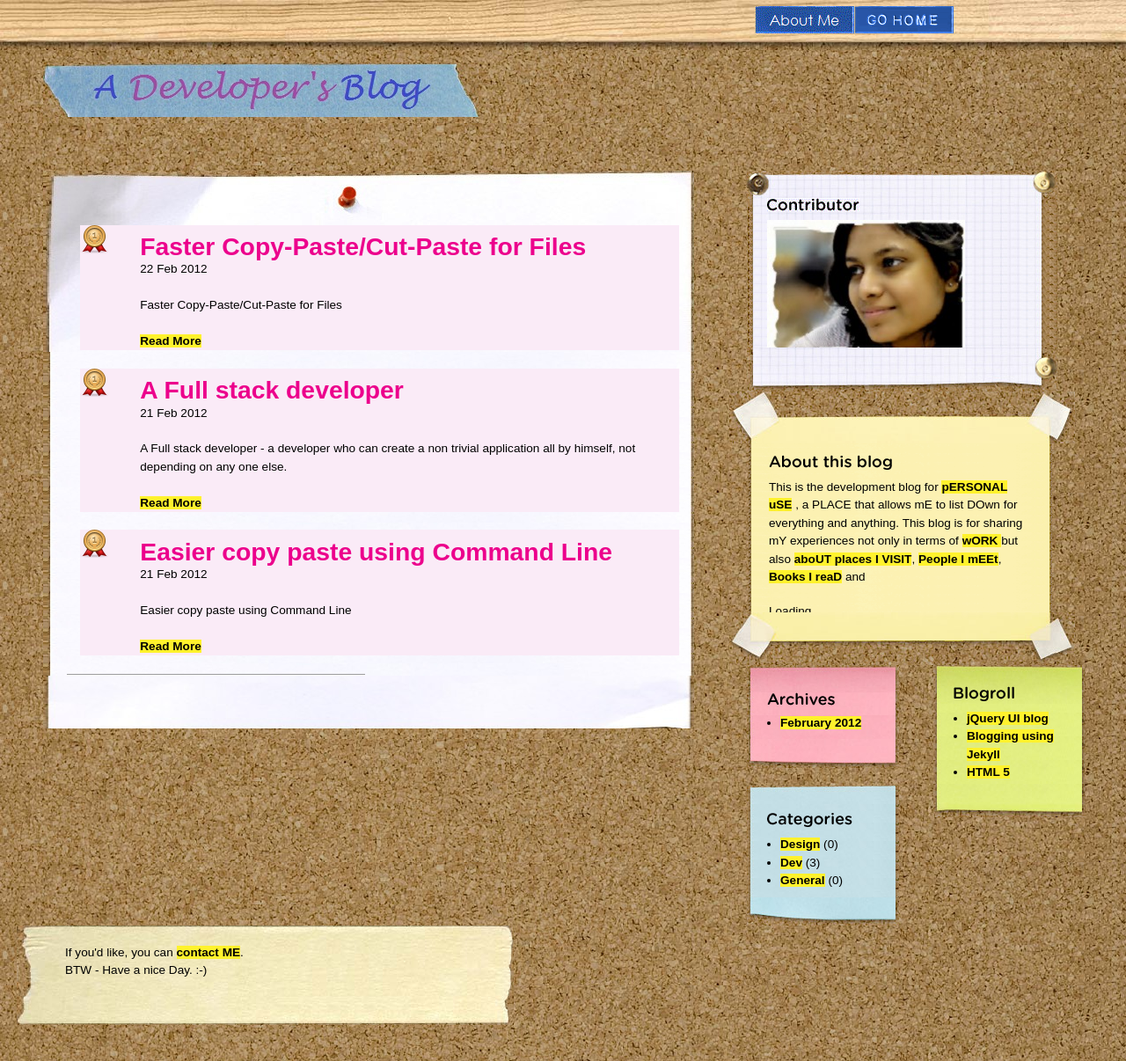
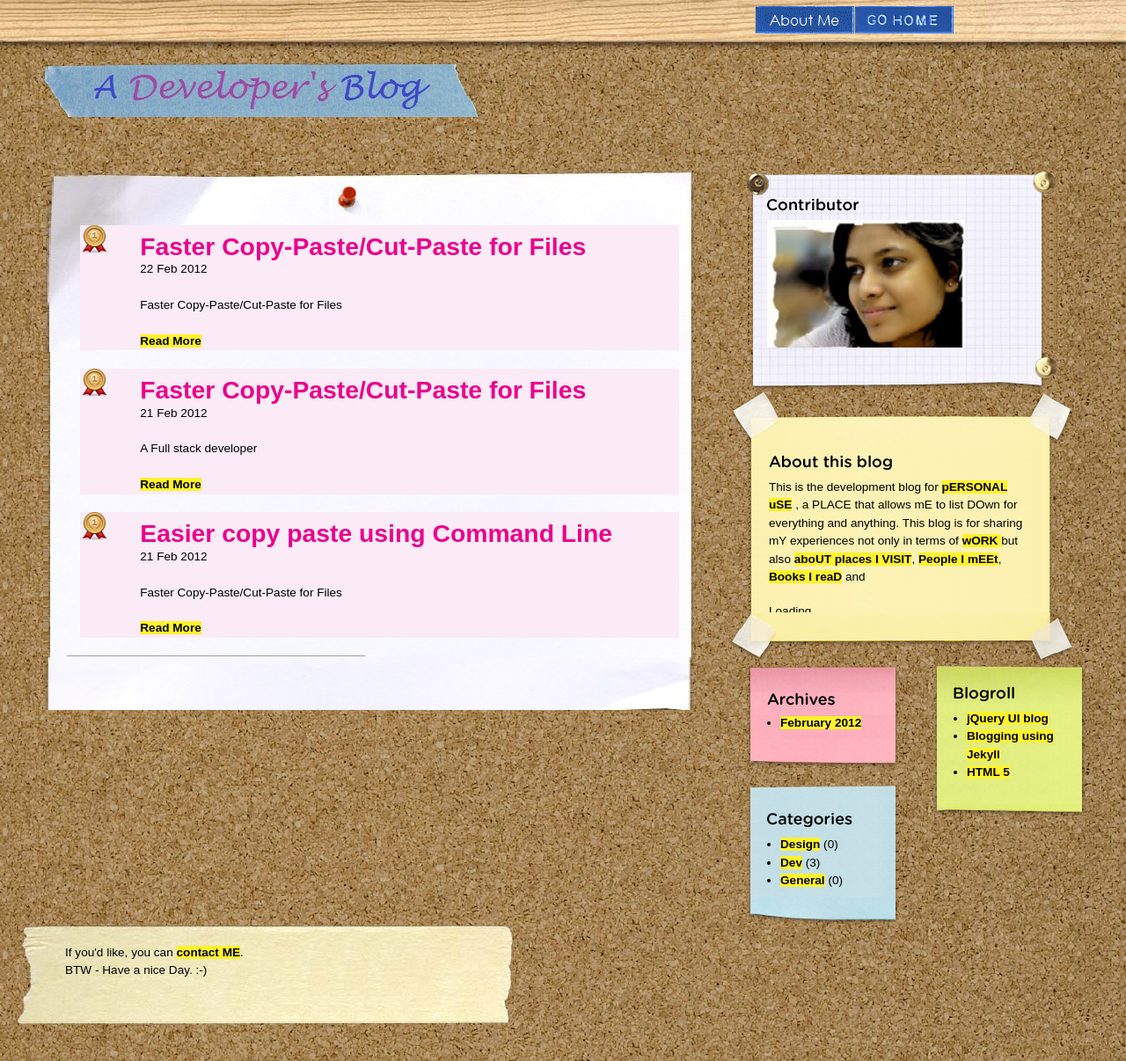
Before and after one commit to DebolinaD/debolinad.github.com, a Jekyll site: the page built from index.html, in a window 1280 px wide. Shown: the whole page at 88% size. Built offline with Jekyll 4.4.1, drawn with Linux system fonts in a browser that asks for light colours; comment, search, counter and statistics services are not loaded.

Commit message:
changeset 2

```diff
--- a/_layouts/postmaster.html
+++ b/_layouts/postmaster.html
@@ -6,7 +6,7 @@
 	 {% for post in site.posts limit:1 %}
 			<div class="navigation">
 				<span class="previous_post">
-					<a rel="prev" href="http://debolinad.github.com">
+					<a rel="prev" href="http://debolinad.github.com/index.html">
 						<!--<img alt="" src="../images/older-entries.jpg">-->
 					</a>
 				</span>
--- a/index.html
+++ b/index.html
@@ -10,7 +10,7 @@
 				</div>
 				<div id="" class="postContent">
 					<ul class="contentList">
-					{% for post in site.posts limit: 5  %}
+					<!--{% for post in site.posts limit: 5  %}
 					<li class="titleList">
 						<h2>
 							<a title="{{ post.title }}" target="_self" href="{{ post.url }}">{{ post.title }}</a>
@@ -20,13 +20,58 @@
 							<p><span>{{ post.date | date_to_string }}</span></p>
 							<p>{{ post.excerpt }}</p>
 							<!--<p>{{post.content| before_fold}}</p>-->
-							<p>
+							<!--<p>
 								<a href="{{ post.url }}">Read More</a>
 
 							</p>
 						</div>
 					</li>
-					{% endfor %}
+					{% endfor %} -->
+					<li class="titleList">
+						<h2>
+							<a title="Faster Copy-Paste/Cut-Paste for Files" href="http://debolinad.github.com/2012/02/22/FasterCopyPaste.html">Faster Copy-Paste/Cut-Paste for Files</a>
+						</h2>
+
+						<div class="entry">
+							<p><span>22 Feb 2012</span></p>
+							<p>Faster Copy-Paste/Cut-Paste for Files</p>
+
+							<p>
+								<a href="http://debolinad.github.com/2012/02/22/FasterCopyPaste.html">Read More</a>
+
+							</p>
+						</div>
+					</li>
+					<li class="titleList">
+						<h2>
+							<a title="Faster Copy-Paste/Cut-Paste for Files" href="http://debolinad.github.com/2012/02/21/TheBegining.html">Faster Copy-Paste/Cut-Paste for Files</a>
+						</h2>
+
+						<div class="entry">
+							<p><span>21 Feb 2012</span></p>
+							<p>A Full stack developer</p>
+
+							<p>
+								<a href="http://debolinad.github.com/2012/02/21/TheBegining.html">Read More</a>
+
+							</p>
+						</div>
+					</li>
+					<li class="titleList">
+						<h2>
+							<a title="Easier copy paste using Command Line" href="http://debolinad.github.com/2012/02/21/Shortcuts.html">Easier copy paste using Command Line</a>
+						</h2>
+
+						<div class="entry">
+							<p><span>21 Feb 2012</span></p>
+							<p>Faster Copy-Paste/Cut-Paste for Files</p>
+
+							<p>
+								<a href="http://debolinad.github.com/2012/02/21/Shortcuts.html">Read More</a>
+
+							</p>
+						</div>
+					</li>
 					</ul>
 					<div class="postFooter">
 						<div class="hrDash"></div>
```
Also changed, not shown: 4 other files.
